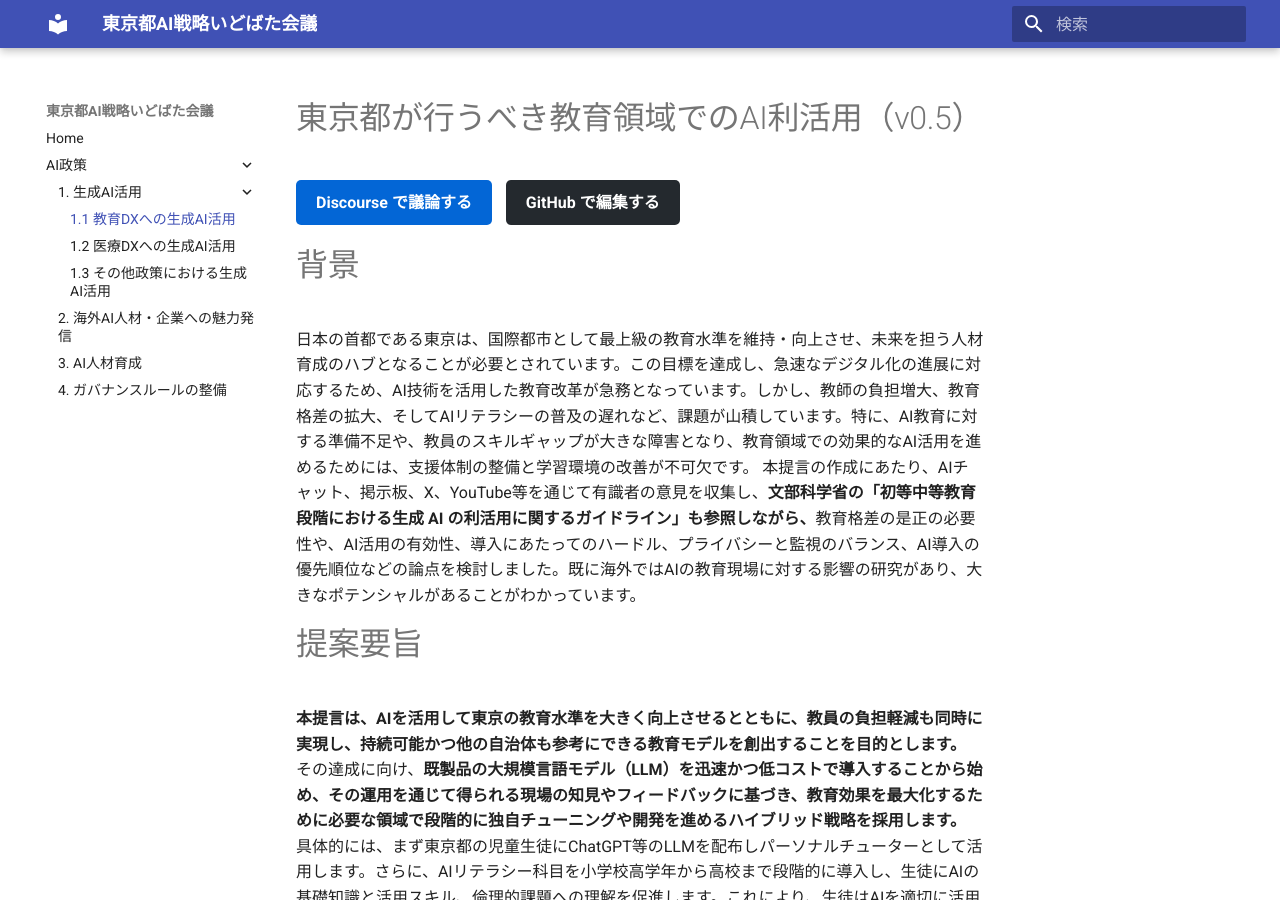
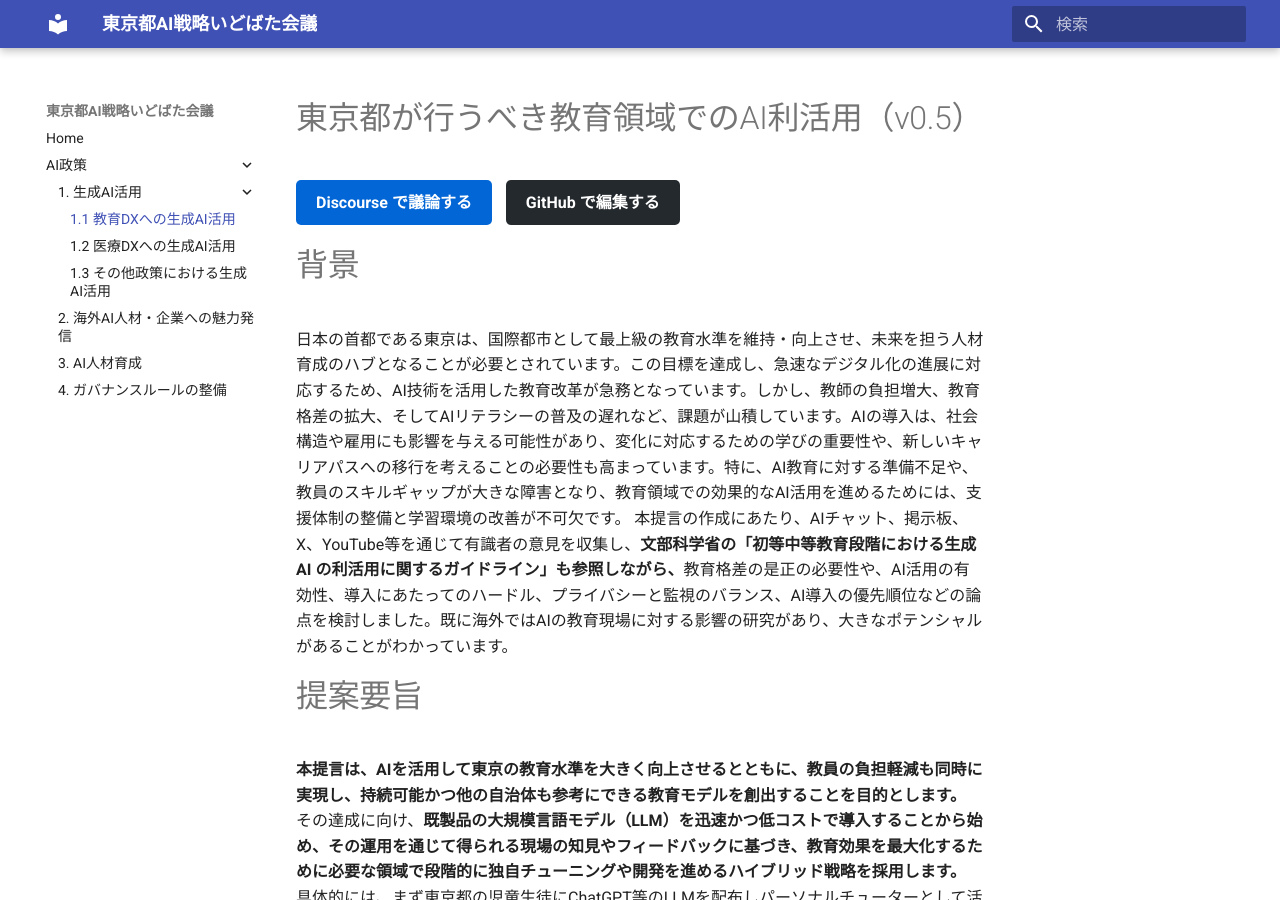
Before and after one commit to takahiroanno2024/2025_ai_idobatakaigi_output, an MkDocs documentation site: the page built from docs/1.1_教育DXへの生成AI活用.md, in a window 1280 px wide and 900 px high. Built offline with MkDocs 1.6.1 and Material for MkDocs 9.7.7, drawn with Linux system fonts in a browser that asks for light colours; some of the changed text lies outside the part shown.

Commit message:
残菊さんの提案に基づき、AI導入の社会的影響、実学分野でのAI活用を追記

```diff
--- a/docs/1.1_教育DXへの生成AI活用.md
+++ b/docs/1.1_教育DXへの生成AI活用.md
@@ -8,7 +8,7 @@
 
 
 # 背景
-日本の首都である東京は、国際都市として最上級の教育水準を維持・向上させ、未来を担う人材育成のハブとなることが必要とされています。この目標を達成し、急速なデジタル化の進展に対応するため、AI技術を活用した教育改革が急務となっています。しかし、教師の負担増大、教育格差の拡大、そしてAIリテラシーの普及の遅れなど、課題が山積しています。特に、AI教育に対する準備不足や、教員のスキルギャップが大きな障害となり、教育領域での効果的なAI活用を進めるためには、支援体制の整備と学習環境の改善が不可欠です。
+日本の首都である東京は、国際都市として最上級の教育水準を維持・向上させ、未来を担う人材育成のハブとなることが必要とされています。この目標を達成し、急速なデジタル化の進展に対応するため、AI技術を活用した教育改革が急務となっています。しかし、教師の負担増大、教育格差の拡大、そしてAIリテラシーの普及の遅れなど、課題が山積しています。AIの導入は、社会構造や雇用にも影響を与える可能性があり、変化に対応するための学びの重要性や、新しいキャリアパスへの移行を考えることの必要性も高まっています。特に、AI教育に対する準備不足や、教員のスキルギャップが大きな障害となり、教育領域での効果的なAI活用を進めるためには、支援体制の整備と学習環境の改善が不可欠です。
 本提言の作成にあたり、AIチャット、掲示板、X、YouTube等を通じて有識者の意見を収集し、**文部科学省の「初等中等教育段階における生成 AI の利活用に関するガイドライン」も参照しながら、**教育格差の是正の必要性や、AI活用の有効性、導入にあたってのハードル、プライバシーと監視のバランス、AI導入の優先順位などの論点を検討しました。既に海外ではAIの教育現場に対する影響の研究があり、大きなポテンシャルがあることがわかっています。
 
 # 提案要旨
@@ -53,12 +53,12 @@ ChatGPT等の汎用的なLLM（大規模言語モデル）を全児童生徒に
 
 > AIへのアクセスを配るにあたって「子供とAIの1対1の密室コミュニケーション」ではなく、教室に副担任やTAのような形で配備することが考えられる。（[@nishio](https://large-scale-conversation-sandbox.discourse.group/t/topic/78/8?u=eitaro)）
 
-> 「作文指導における文章表現・リテラシーへのAI支援」は、実施されるべきです。個別、即時の応答や提案が対話型AIによって行われるため、迅速できめ細かに支援が行われます。（[@akinori](https://large-scale-conversation-sandbox.discourse.group/t/topic/78/18?u=eitaro)）
+> 「作文指導における文章表現・リテラシーへのAI支援」は、実施されるべきです。個別、即時の応答や提案が対話型AIによって行われるため、迅速 Therapie きめ細かに支援が行われます。（[@akinori](https://large-scale-conversation-sandbox.discourse.group/t/topic/78/18?u=eitaro)）
 
 ## 施策2：AIに関する授業を行いAIリテラシーの底上げ
 
 ### 施策の詳細
-小学校高学年から高校までのカリキュラムに、AIに関する基礎知識や活用スキル、倫理的課題への理解を育む「AIリテラシー科目」を段階的に導入します。この科目は授業時間内に、情報科や技術家庭科などの既存科目と連携しながら実施し、AIとの適切な関わり方、プロンプト設計、批判的思考などを習得させます。 **さらに、AIの出力には誤り（ハルシネーション）や偏り（バイアス）が含まれる可能性を理解させ、その情報の妥当性を生徒自身が批判的に吟味・検証するための教材や学習活動も提供します。これは、AIの限界を踏まえた上で活用する力を養うことを目指します。**
+小学校高学年から高校までのカリキュラムに、AIに関する基礎知識や活用スキル、倫理的課題への理解を育む「AIリテラシー科目」を段階的に導入します。この科目は授業時間内に、情報科や技術家庭科などの既存科目と連携しながら実施し、AIとの適切な関わり方、プロンプト設計、批判的思考などを習得させます。 **さらに、AIの出力には誤り（ハルシネーション）や偏り（バイアス）が含まれる可能性を理解させ、その情報の妥当性を生徒自身が批判的に吟味・検証するための教材や学習活動も提供します。これは、AIの限界を踏まえた上で活用する力を養うことを目指します。さらに、プログラミング等の情報技術分野に留まらず、農業、福祉、ものづくりといった実学分野においてもAIがどのように活用され、社会に貢献できるかを具体的に学ぶ機会を設けます。**
 
 ### メリット
 - 生成AI時代に必須のスキルを若いうちから習得できる
@@ -117,7 +117,7 @@ ChatGPT等の汎用的なLLM（大規模言語モデル）を全児童生徒に
 ## 施策4：学習特化型AIアプリケーションの導入と活用支援
 
 ### 施策の詳細
-国内外で開発されている、特定の教科や学習目的（例：数学、英会話、プログラミング、作文支援等）に特化した優れたAIアプリケーション（例：coconote、Gizmo等）を東京都が調査・選定し、学校現場への導入を支援します。特に、学習進捗に応じたレベルアップ、ポイント獲得、キャラクター育成など、生徒の知的好奇心と競争心を健全に刺激する高度なゲーミフィケーション要素を持つアプリを重視します。**ただし、スウェーデン等でデジタル化の方針が見直されているように、デジタルツールの導入には慎重な検討が必要です。AIアプリケーションは、思考力や記憶の定着に効果があるとされる紙の教科書やノートでの学習を補完するものと位置づけ、デジタルとアナログのバランスの取れた活用を重視します。**有効性の高いアプリについては、ライセンスの一括購入なども検討し、全校での活用を目指します。導入にあたっては、教員向けの研修やサポートも提供します。
+国内外で開発されている、特定の教科や学習目的（例：数学、英会話、プログラミング、作文支援等）や、農業、福祉、ものづくりといった実学分野の学習を支援する優れたAIアプリケーション（例：coconote、Gizmo等）を東京都が調査・選定し、学校現場への導入を支援します。特に、学習進捗に応じたレベルアップ、ポイント獲得、キャラクター育成など、生徒の知的好奇心と競争心を健全に刺激する高度なゲーミフィケーション要素を持つアプリを重視します。**ただし、スウェーデン等でデジタル化の方針が見直されているように、デジタルツールの導入には慎重な検討が必要です。AIアプリケーションは、思考力や記憶の定着に効果があるとされる紙の教科書やノートでの学習を補完するものと位置づけ、デジタルとアナログのバランスの取れた活用を重視します。**有効性の高いアプリについては、ライセンスの一括購入なども検討し、全校での活用を目指します。導入にあたっては、教員向けの研修やサポートも提供します。
 
 ### メリット
 - 特定分野の学習効率を大幅に向上させる
@@ -141,3 +141,5 @@ ChatGPT等の汎用的なLLM（大規模言語モデル）を全児童生徒に
 - AIチャット、掲示板、X、youtubeから収集した意見の取りまとめ：https://delib.takahiroanno.com/projects/67bdc9031e9569d8678260be/overall
 - 経済産業省「未来の教室」実証事業（令和5年度）成果報告書: https://www.learning-innovation.go.jp/cms/wp-content/uploads/2024/03/75dfa0ecdf244e3d97ab616a13dff3fb.pdf?250413
 - 文部科学省 初等中等教育局「初等中等教育段階における 生成 AI の利活用に関するガイドライン」: https://www.mext.go.jp/content/20241226-mxt_shuukyo02-000030823_001.pdf
+
+---
```
Also changed, not shown: other parts of docs/1.1_教育DXへの生成AI活用.md (+1 -1 lines).
